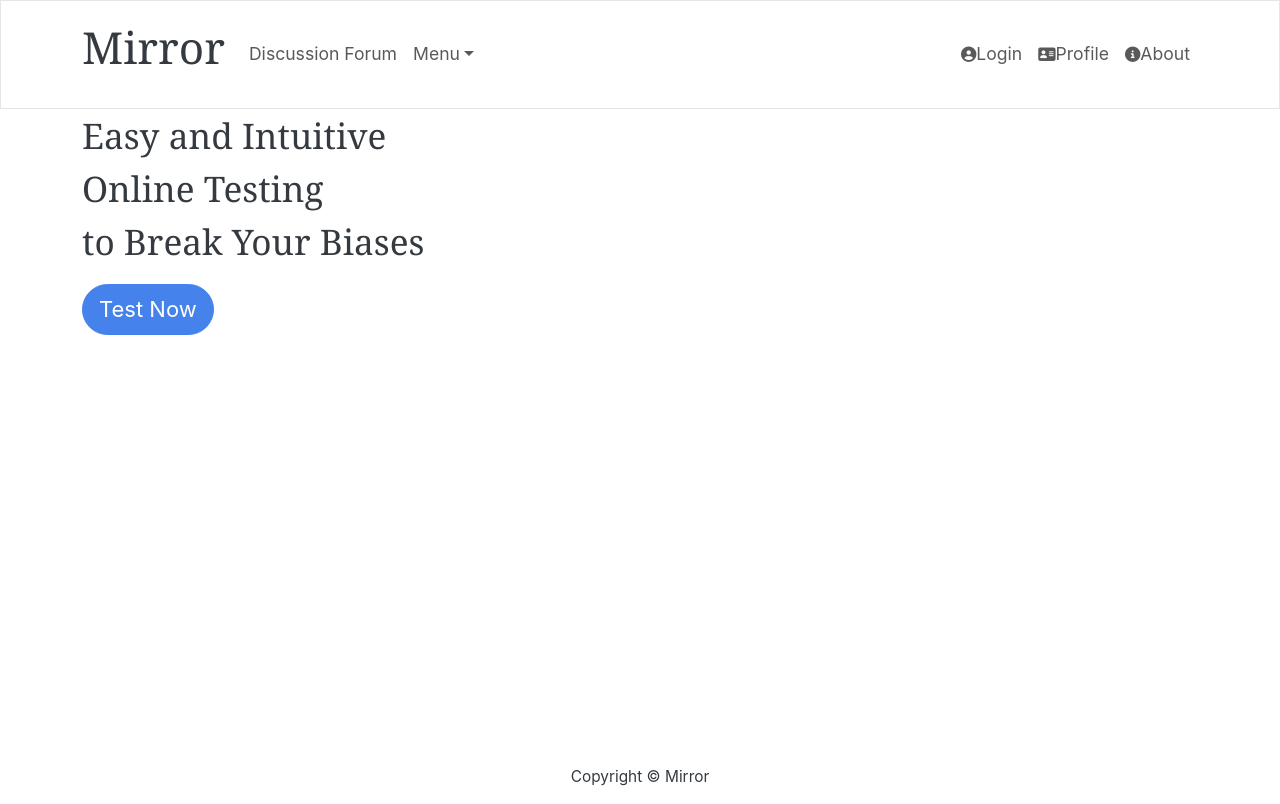
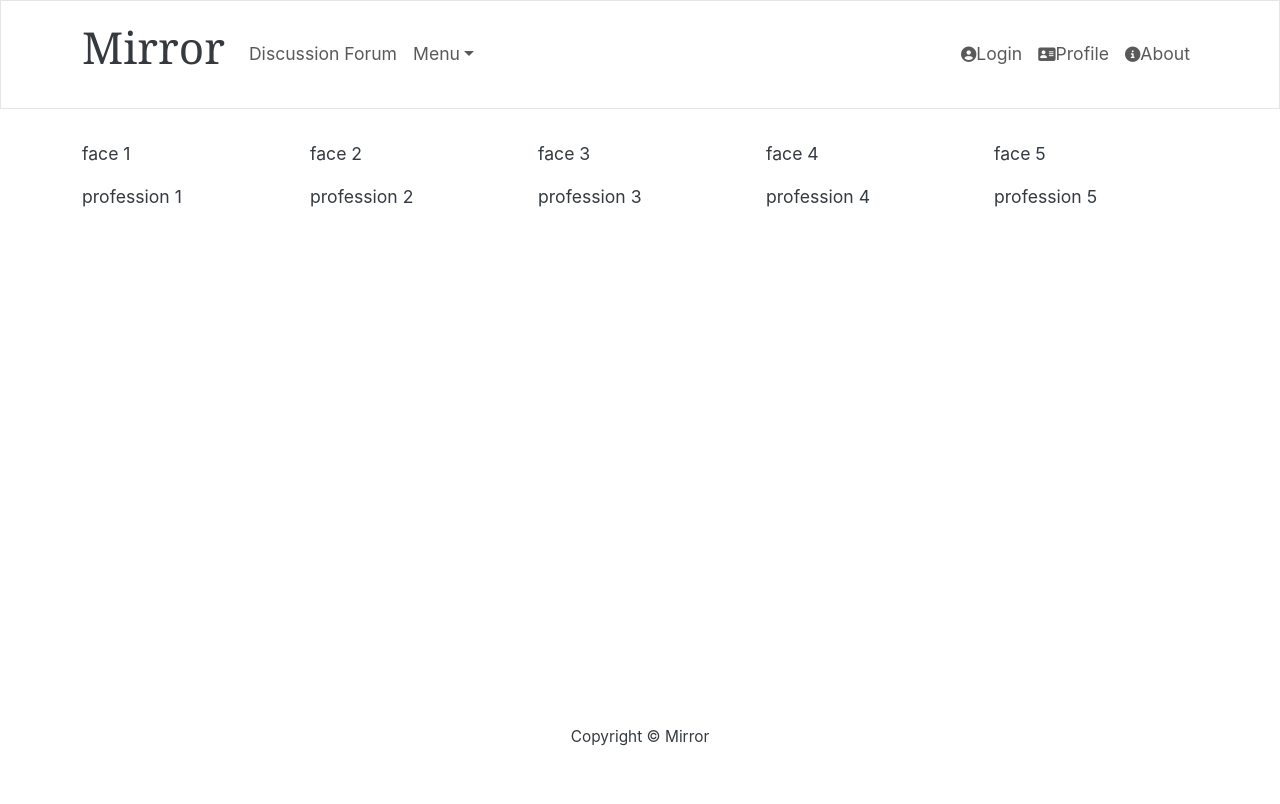
Before and after one commit to jihyeon0903/Mirror_frontend, a React (Create React App) app: page /test in a window 1280 px wide. Built offline with nearby package versions, Linux system fonts and the light colour scheme.

Commit message:
actual test page structure

```diff
--- a/src/App.js
+++ b/src/App.js
@@ -10,6 +10,7 @@ import SignIn from './screens/Signin'
 import Discussion from './screens/Discussion_Forum'
 import More from './screens/More'
 import TestPage from './screens/TestScreen'
+import Test from './screens/Test'
 
 function App() {
   return (
@@ -22,7 +23,8 @@ function App() {
               <Route path="/login" element={<SignIn />} />
               <Route path="/discussion" element={<Discussion />}/>
               <Route path="/about" element={<More />}/>
-              <Route path="/test" element={<TestPage/>} />
+              <Route path="/startTest" element={<TestPage/>} />
+              <Route path="/test" element={<Test/>} />
             </Routes>
         </main>
 
--- a/src/components/Header.js
+++ b/src/components/Header.js
@@ -1,9 +1,5 @@
 import React from 'react'
 import { Navbar, Nav, Container, Row, NavDropdown } from 'react-bootstrap'
-
-import { BrowserRouter as Router, Route, Switch, Link } from 'react-router-dom'
-// import SignIn from './Signin';
-// import SignUp from './Signup';
 
 function Header() {
   return (
@@ -20,7 +16,7 @@ function Header() {
             <Nav className="me-auto">
               <Nav.Link href="/discussion" className='fs-6'>Discussion Forum</Nav.Link>
               <NavDropdown title="Menu" id="basic-nav-dropdown" className='fs-6'>
-                <NavDropdown.Item href="/test" className='fs-6'>Test Now</NavDropdown.Item>
+                <NavDropdown.Item href="/startTest" className='fs-6'>Test Now</NavDropdown.Item>
                 <NavDropdown.Item href="/avatar" className='fs-6'>Avatar</NavDropdown.Item>
                 <NavDropdown.Divider />
                 <NavDropdown.Item href="/materials">
--- a/src/index.css
+++ b/src/index.css
@@ -1,5 +1,5 @@
 main{
-  min-height: 80vh;
+  min-height: 75vh;
 }
 
 .shadowbox {
@@ -12,8 +12,4 @@ main{
   padding: 20px;
 }
 
-body {
-  background: #8fc4b7;
-}
-
 .link-muted { color: #aaa; } .link-muted:hover { color: #1266f1; }
--- a/src/screens/Discussion_Forum.js
+++ b/src/screens/Discussion_Forum.js
@@ -1,5 +1,4 @@
 import React from "react";
-import Form from 'react-bootstrap/form';
 import { Container } from 'react-bootstrap'
 
 import {
--- /dev/null
+++ b/src/screens/Test.js
@@ -0,0 +1,30 @@
+import { Container, Row, Col } from 'react-bootstrap'
+import { MDBBtn } from 'mdb-react-ui-kit'
+
+function Test() {
+  return(
+    <div>
+      <Container className='py-3'>
+        <Row className='mt-3'>
+          <Col>face 1</Col>
+          <Col>face 2</Col>
+          <Col>face 3</Col>
+          <Col>face 4</Col>
+          <Col>face 5</Col>
+        </Row>
+      </Container>
+
+      <Container>
+        <Row className='mb-3'>
+          <Col>profession 1</Col>
+          <Col>profession 2</Col>
+          <Col>profession 3</Col>
+          <Col>profession 4</Col>
+          <Col>profession 5</Col>
+        </Row>
+      </Container>
+    </div>
+  );
+}
+
+export default Test;
--- a/src/screens/TestScreen.js
+++ b/src/screens/TestScreen.js
@@ -1,21 +1,32 @@
-import { Container, Row, Col } from 'react-bootstrap'
+import React from 'react'
+
+import { Container, Col, Row } from 'react-bootstrap'
 import { MDBBtn } from 'mdb-react-ui-kit'
 
+import { useNavigate } from 'react-router-dom'
+
 function TestPage() {
+  const navigate = useNavigate();
   return(
-    <div>
-      <Container>
-      <Col>
-        <div>
-          <p className='fs-2'>
+    <div className='py-5'>
+      <Container className='p-5'>
+        <Col md={6}>
+          <div className='mt-5'>
+            <p className='fs-1'>
               Easy and Intuitive<br/>
               Online Testing<br/>
               to Break Your Biases
             </p>
           </div>
         </Col>
-      <Col>
-        <MDBBtn size='lg'>Test Now</MDBBtn>
+        <div className='py-5' />
+        <Col md={{span:6, offset:10}}>
+          <MDBBtn size='lg' onClick={() => {navigate('/test');}}>
+            Test Now
+            </MDBBtn>
+          <MDBBtn size='lg' onClick={() => {navigate('/home');}}>
+          Return
+          </MDBBtn>
         </Col>
       </Container>
     </div>
```
Also changed, not shown: src/screens/TestResult.js (added). Lines whose indentation alone changed are shown as unchanged.
